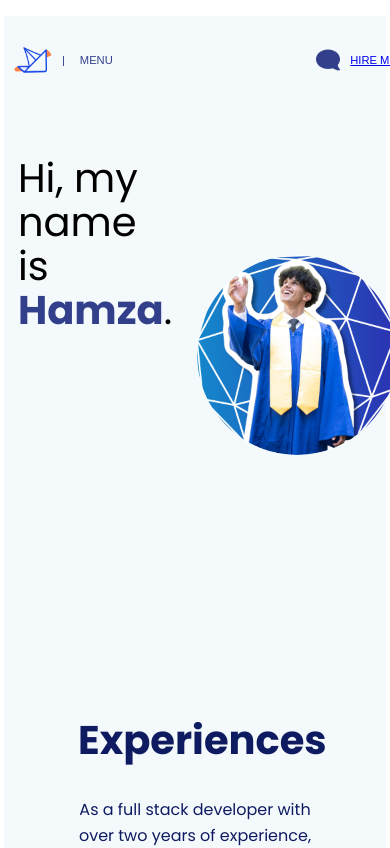
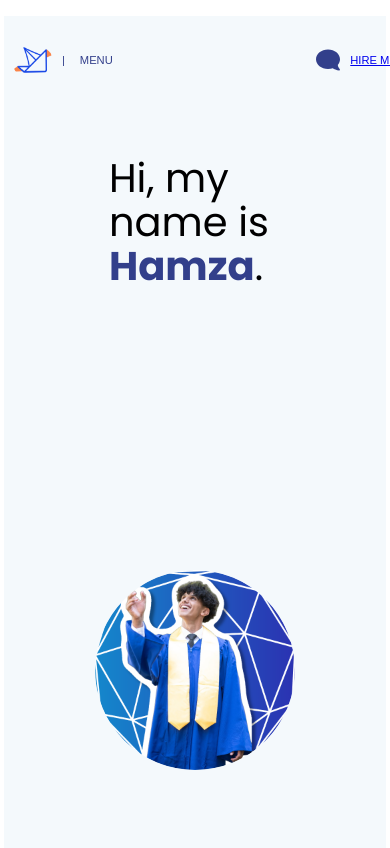
Before and after one commit to hamoooz1/Personal-Portfolio, a React (Create React App) app in the folder frontend/: page / in a window 390 px wide. Shown: the top 848 px of the page. Built offline with nearby package versions, Linux system fonts and the light colour scheme.

Commit message:
added flex direction on hero mobile

```diff
--- a/frontend/src/styles/Hero.css
+++ b/frontend/src/styles/Hero.css
@@ -58,6 +58,16 @@
   .intro h1 {
     font-size: 2.5em;
   }
+
+  .main {
+    text-align: center;
+    display: flex;
+    padding: 50px, 20px,0px,2px;
+    justify-content: center;
+    align-items: center;
+    flex-direction: column;
+    margin: 5em;
+  }
 }
 
 .intro .name {
```
